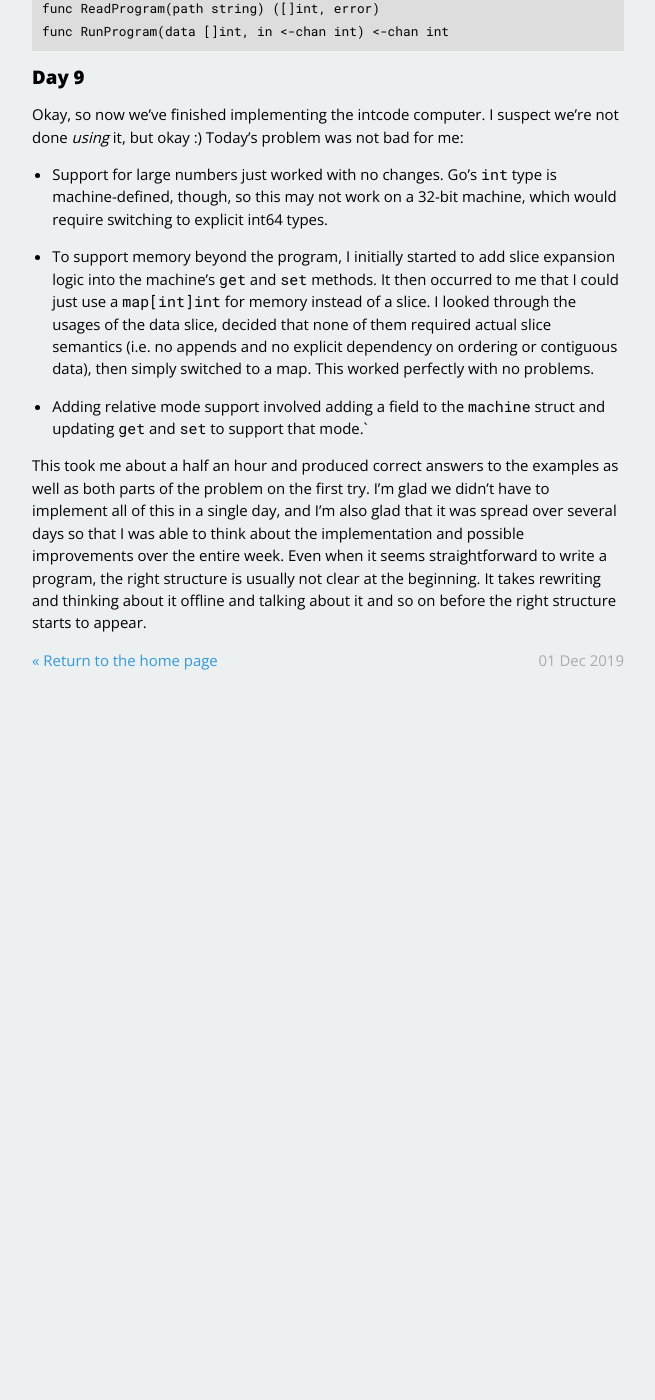
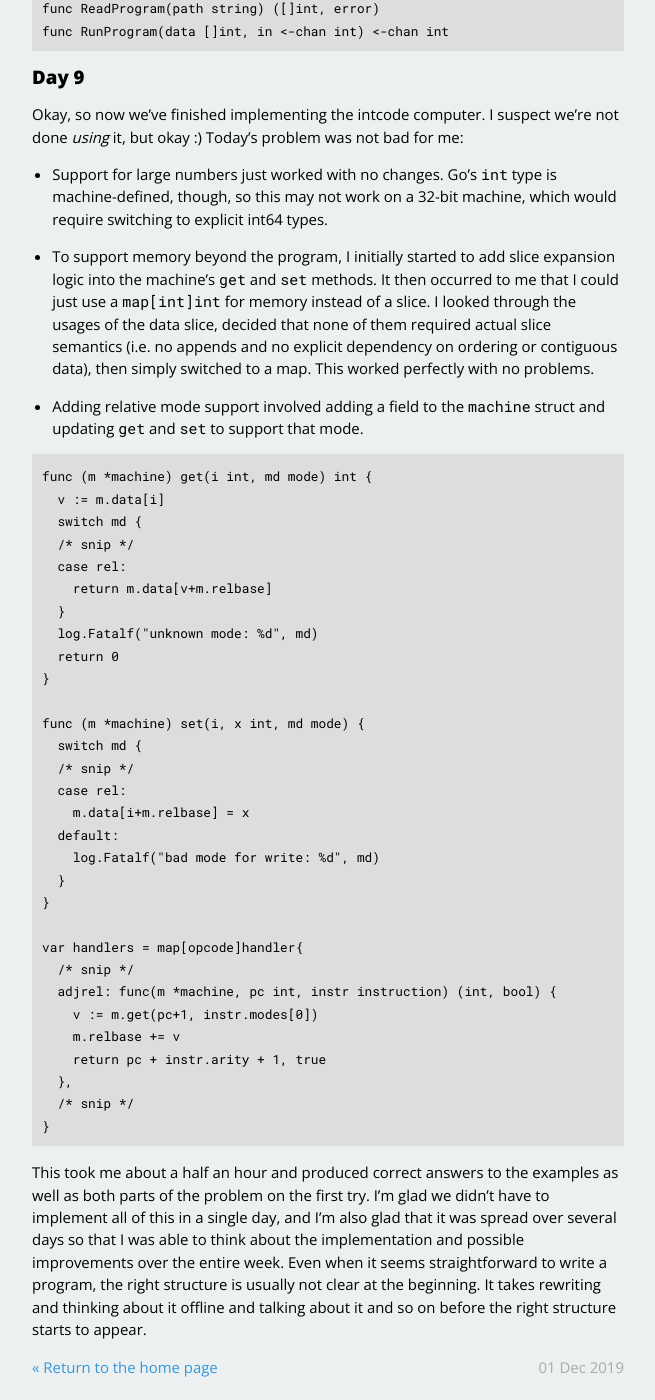
Before and after one commit to dhconnelly/dhconnelly.github.io, a Jekyll site: the page built from _posts/2019-12-01-advent-2019-running.md, in a window 1280 px wide and 1400 px high, scrolled down 24980 px. Shown: the whole window, without its empty margins (312-967 px from the left). Built offline with Jekyll 4.4.1, drawn with Linux system fonts in a browser that asks for light colours; before the commit the page ends 25674 px from its top, so only the background shows below that.

Commit message:
add day 9 relbase changes

````diff
--- a/_posts/2019-12-01-advent-2019-running.md
+++ b/_posts/2019-12-01-advent-2019-running.md
@@ -1290,7 +1290,41 @@ not done *using* it, but okay :) Today's problem was not bad for me:
   perfectly with no problems.
 
 - Adding relative mode support involved adding a field to the `machine` struct
-  and updating `get` and `set` to support that mode.`
+  and updating `get` and `set` to support that mode.
+
+```
+func (m *machine) get(i int, md mode) int {
+  v := m.data[i]
+  switch md {
+  /* snip */
+  case rel:
+    return m.data[v+m.relbase]
+  }
+  log.Fatalf("unknown mode: %d", md)
+  return 0
+}
+
+func (m *machine) set(i, x int, md mode) {
+  switch md {
+  /* snip */
+  case rel:
+    m.data[i+m.relbase] = x
+  default:
+    log.Fatalf("bad mode for write: %d", md)
+  }
+}
+
+var handlers = map[opcode]handler{
+  /* snip */
+  adjrel: func(m *machine, pc int, instr instruction) (int, bool) {
+    v := m.get(pc+1, instr.modes[0])
+    m.relbase += v
+    return pc + instr.arity + 1, true
+  },
+  /* snip */
+}
+```
+
 
 This took me about a half an hour and produced correct answers to the examples
 as well as both parts of the problem on the first try. I'm glad we didn't have
````
